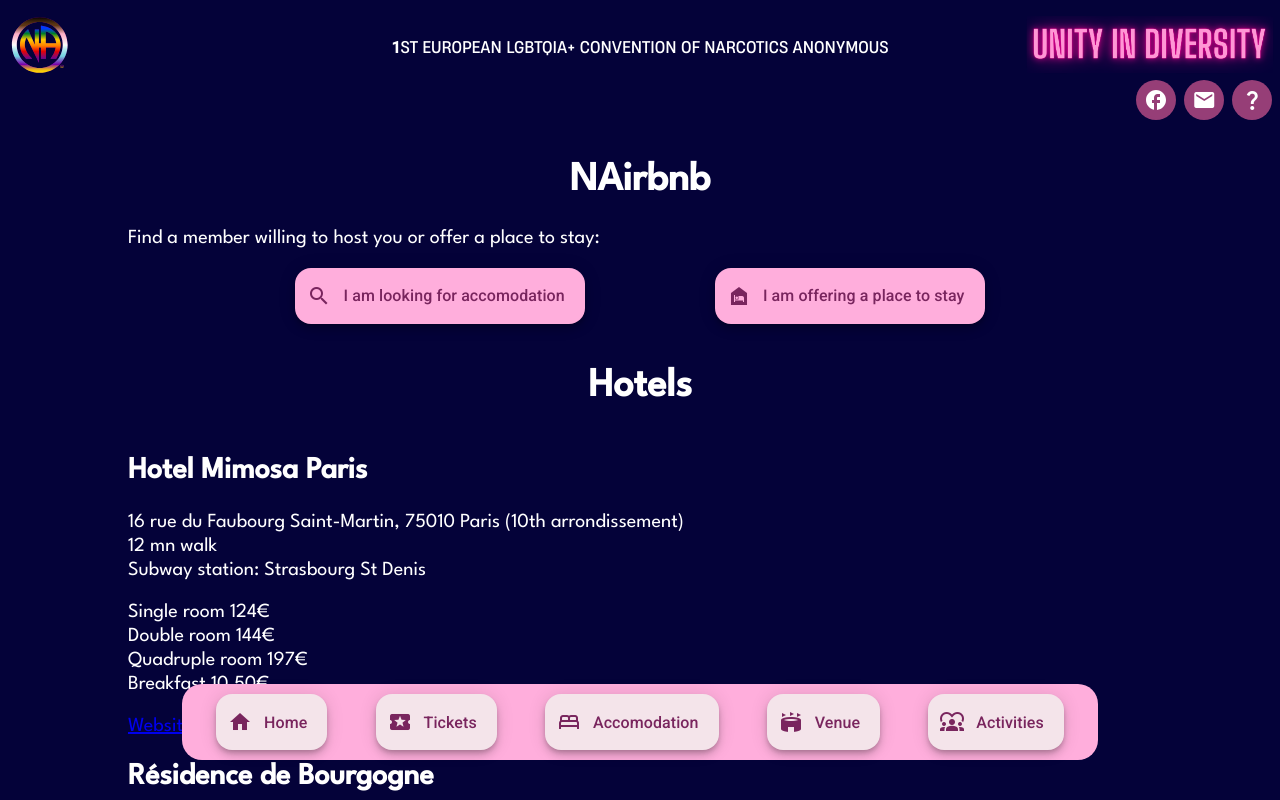
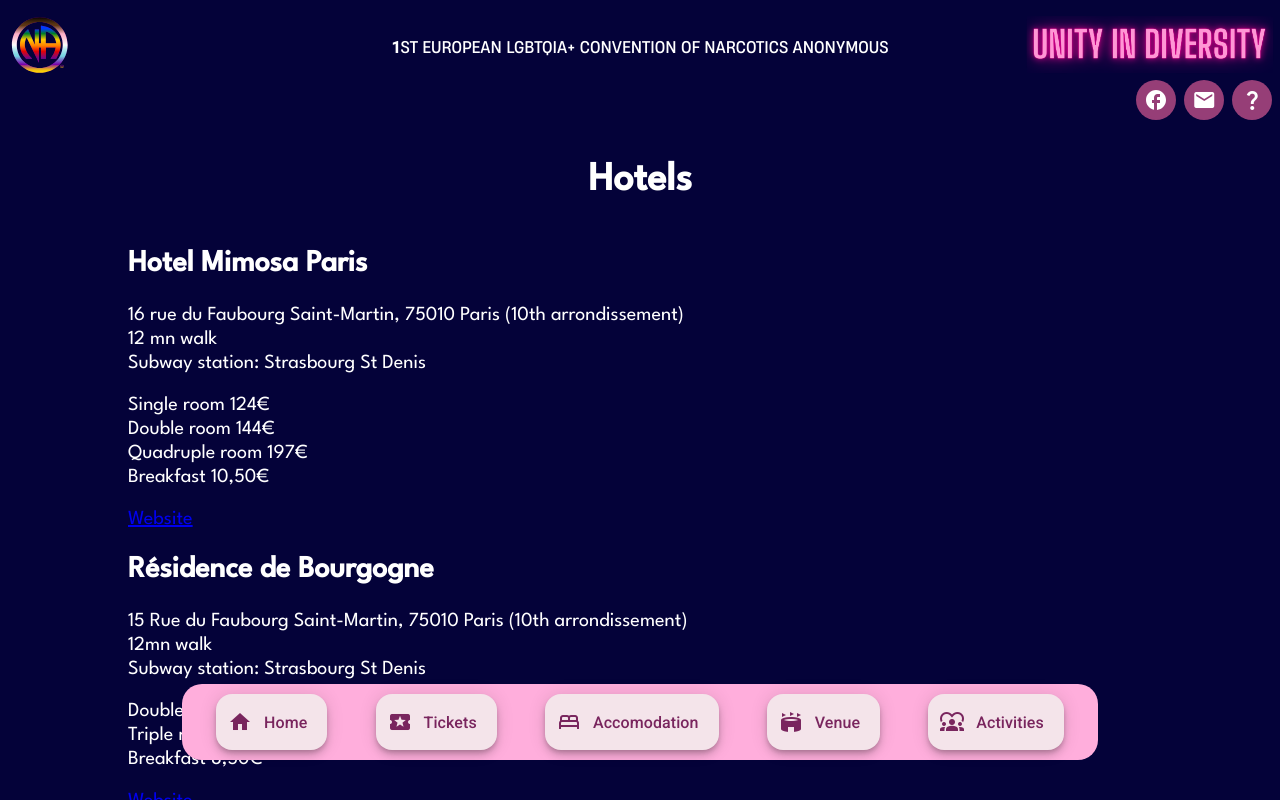
Before and after one commit to na-lgbtqia-plus/convention, an Angular app: page /accomodation in a window 1280 px wide. Built offline with nearby package versions, Linux system fonts and the light colour scheme.

Commit message:
change contact email

```diff
--- a/src/app/pages/accomodation/accomodation.component.html
+++ b/src/app/pages/accomodation/accomodation.component.html
@@ -1,10 +1,10 @@
 <div class="accomodation-container" appResponsive>
   <div class="accomodation-content">
 
-    <div class="title">
+    <div class="title" style="display:none;">
       <h1>NAirbnb</h1>
     </div>
-    <div class="nairbnb">
+    <div class="nairbnb" style="display:none;">
       <p>Find a member willing to host you or offer a place to stay:</p>
       <br>
       <div class="buttons">
@@ -22,7 +22,7 @@
         </div>
       </div>
     </div>
-    <br>
+    <br style="display:none;">
 
     <div class="title">
       <h1>Hotels</h1>
--- a/src/app/pages/contact/contact.component.html
+++ b/src/app/pages/contact/contact.component.html
@@ -1,7 +1,7 @@
 <div class="contact-container" appResponsive>
   <div class="contact-content">
     <div><span>Get in touch with the service committee: </span><span
-        style="font-weight: bold;">lgbtqiaplus&#64;narcotiquesanonymes.org</span></div>
+        style="font-weight: bold;">contact&#64;lgbtqcna.eu</span></div>
     <div style="margin: 20px 0;"><span>If you are a newcomer or the only thing that's stopping you from registering is the price, </span><span
         class="underlined">a batch of free tickets is available to you.</span>
       <p style="margin: 0">Feel free to send us an email!</p>
```
